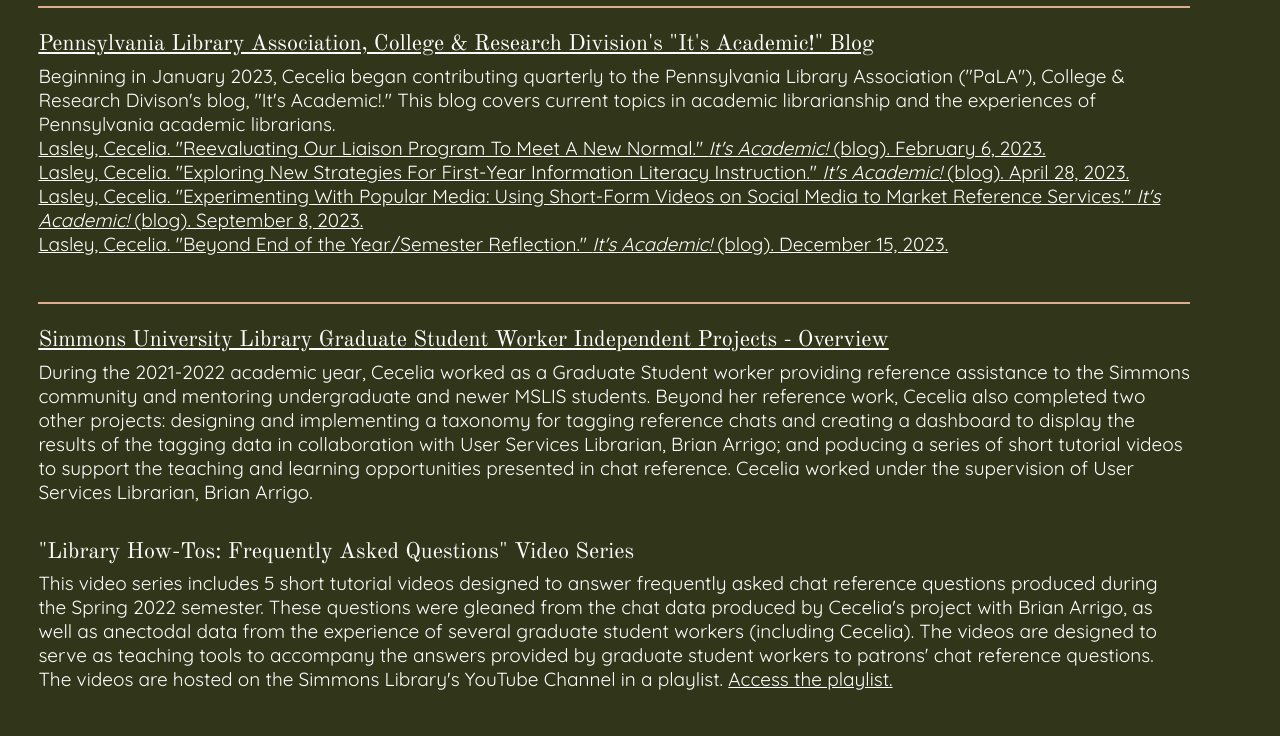
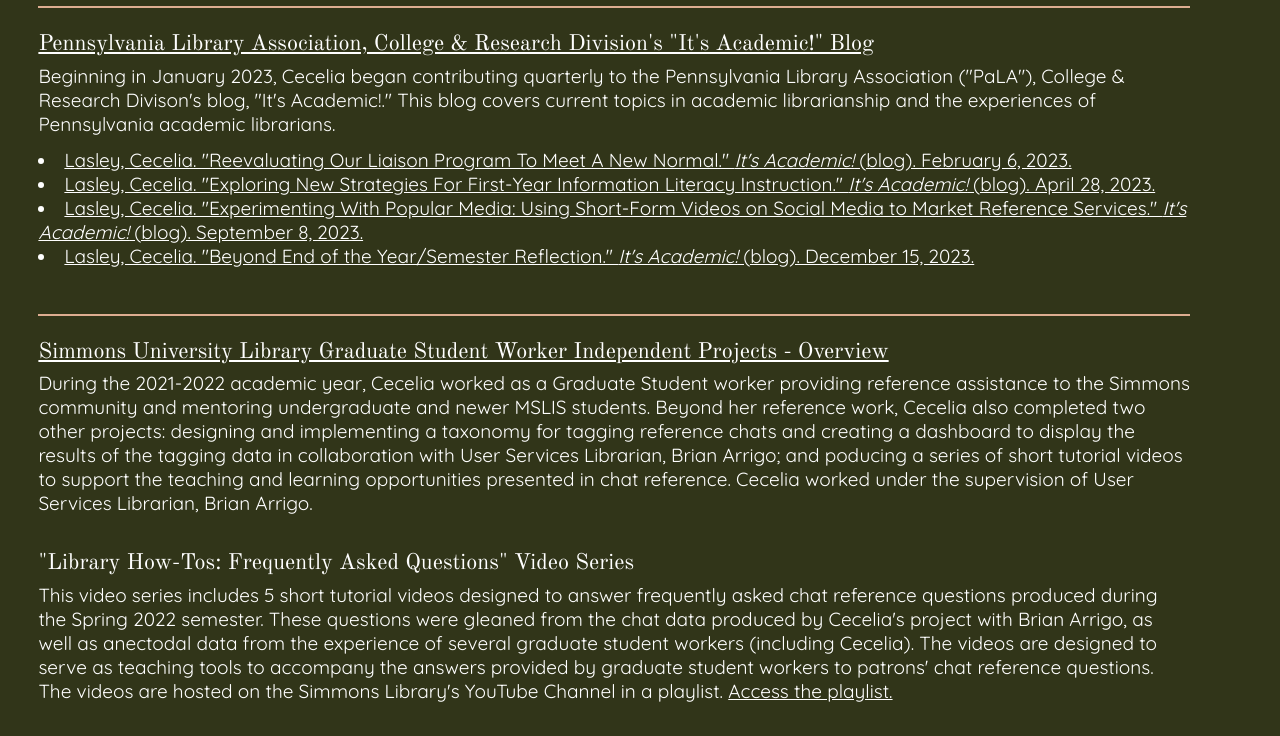
Before and after one commit to cecelia-lasley/cecelia-lasley.github.io, a plain HTML site: page professional-projects.html in a window 1280 px wide. Shown: the part 1280-2016 px from the top of the page. Drawn offline with nearby package versions, Linux system fonts and the light colour scheme.

Commit message:
Add files via upload

```diff
--- a/professional-projects.html
+++ b/professional-projects.html
@@ -90,14 +90,14 @@
       <h3 class="Overview">Pennsylvania Library Association, College & Research Division's "It's Academic!" Blog</h3>
       <p>Beginning in January 2023, Cecelia began contributing quarterly to the Pennsylvania Library Association ("PaLA"), College & Research Divison's
       blog, "It's Academic!." This blog covers current topics in academic librarianship and the experiences of Pennsylvania academic librarians.
-      <br><a href="https://crdpala.org/2023/02/06/reevaluating-our-liaison-program-to-meet-a-new-normal/" target="_blank">
+      <li><a href="https://crdpala.org/2023/02/06/reevaluating-our-liaison-program-to-meet-a-new-normal/" target="_blank">
       Lasley, Cecelia. "Reevaluating Our Liaison Program To Meet A New Normal." <i>It's Academic!</i> (blog). February 6, 2023.</a>
-      <br><a href="https://crdpala.org/2023/04/28/exploring-new-strategies-for-first-year-information-literacy-instruction/" target="_blank">
+      <li><a href="https://crdpala.org/2023/04/28/exploring-new-strategies-for-first-year-information-literacy-instruction/" target="_blank">
       Lasley, Cecelia. "Exploring New Strategies For First-Year Information Literacy Instruction." <i>It's Academic!</i> (blog). April 28, 2023.</a>
-      <br><a href="https://crdpala.org/2023/09/08/experimenting-with-popular-media-using-short-form-videos-on-social-media-to-market-reference-services/" target="_blank">
+      <li><a href="https://crdpala.org/2023/09/08/experimenting-with-popular-media-using-short-form-videos-on-social-media-to-market-reference-services/" target="_blank">
       Lasley, Cecelia. "Experimenting With Popular Media: Using Short-Form Videos on Social Media to Market Reference Services." <i>It's Academic!</i> (blog).
       September 8, 2023.</a>
-      <br><a href="https://crdpala.org/2023/12/15/beyond-end-of-the-year-semester-reflection/" target="_blank">
+      <li><a href="https://crdpala.org/2023/12/15/beyond-end-of-the-year-semester-reflection/" target="_blank">
       Lasley, Cecelia. "Beyond End of the Year/Semester Reflection." <i>It's Academic!</i> (blog). December 15, 2023.</a></p>
 
       <hr> <!-- source: http://www.simplehtmlguide.com/divisions.php -->
```
Also changed, not shown: research.html (+2 -1 lines).
